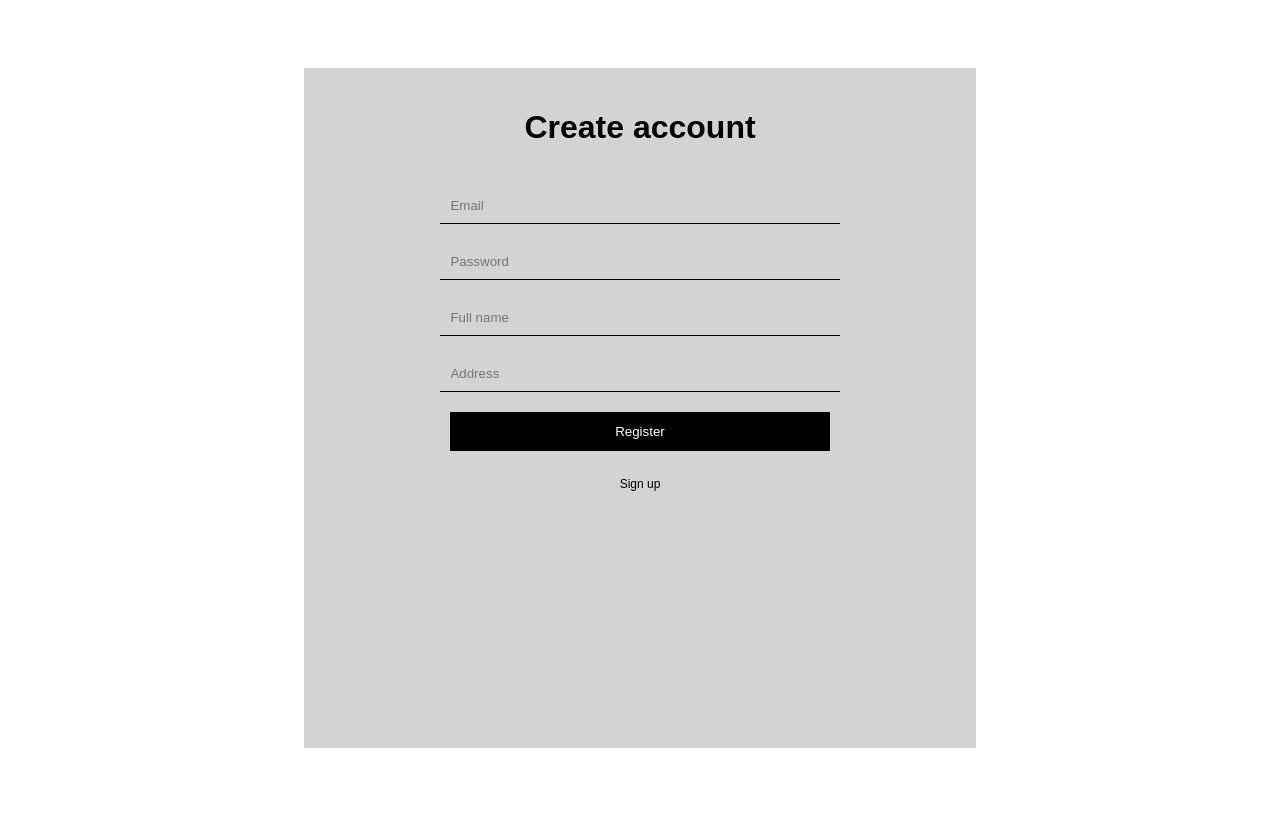
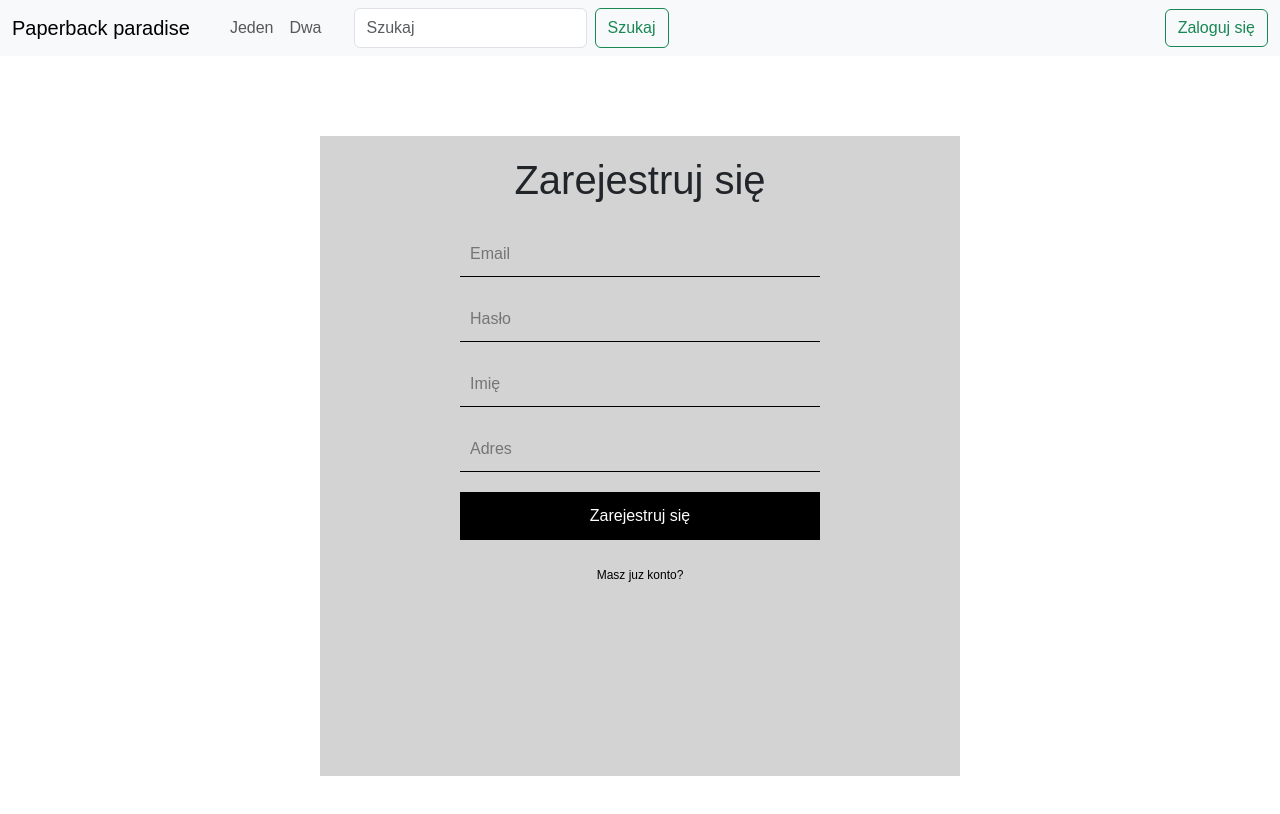
Before and after one commit to DariaOgd/bazodanowe, a React (Create React App) app in the folder client/: page /register in a window 1280 px wide. Shown: the top 814 px of the page. Built offline with nearby package versions, Linux system fonts and the light colour scheme.

Commit message:
Dodanie navbara, zmiany na język polski, zmiany w css (usunięcie centrowania tekstu globalnie), bootstrap, homepage

```diff
--- a/client/package.json
+++ b/client/package.json
@@ -8,7 +8,10 @@
     "@testing-library/react": "^13.4.0",
     "@testing-library/user-event": "^13.5.0",
     "axios": "^1.6.8",
+    "bootstrap": "^5.3.3",
+    "detect-port-alt": "^1.1.6",
     "react": "^18.2.0",
+    "react-bootstrap": "^2.10.2",
     "react-dom": "^18.2.0",
     "react-router-dom": "^6.22.3",
     "react-scripts": "5.0.1",
--- a/client/src/App.css
+++ b/client/src/App.css
@@ -1,7 +1,3 @@
-.App {
-  text-align: center;
-}
-
 .App-logo {
   height: 40vmin;
   pointer-events: none;
--- a/client/src/App.js
+++ b/client/src/App.js
@@ -2,20 +2,26 @@ import './App.css';
 import Login from './pages/login/Login';
 import { BrowserRouter, Routes, Route } from 'react-router-dom';
 import Register from './pages/register/Register';
+import Home from './pages/home/Home';
+import 'bootstrap/dist/css/bootstrap.min.css';
+
 import {
   QueryClient,
   QueryClientProvider,
 } from "@tanstack/react-query";
+import NavbarDefault from './components/navbar/NavbarDefault';
 
 const queryClient = new QueryClient(); // Create the QueryClient instance
 
 function App() {
   return (
+    <>
     <div className="App">
       <QueryClientProvider client={queryClient}>
         <BrowserRouter> {/* Wrap your app with BrowserRouter */}
+          <NavbarDefault />
           <Routes>
-
+            <Route path="/" element={<Home />} />
             <Route path="/login" element={<Login />} />
             <Route path="/register" element={<Register />} />  {/* Your existing Login component */}
 {/* Your existing Login component */}
@@ -23,6 +29,7 @@ function App() {
         </BrowserRouter>
       </QueryClientProvider>
     </div>
+    </>
   );
 }
 
--- /dev/null
+++ b/client/src/components/navbar/NavbarDefault.jsx
@@ -0,0 +1,65 @@
+import React, { useState } from "react";
+import "./Navbar.scss";
+import { useNavigate } from "react-router-dom";
+import Button from 'react-bootstrap/Button';
+import Container from 'react-bootstrap/Container';
+import Form from 'react-bootstrap/Form';
+import Nav from 'react-bootstrap/Nav';
+import Navbar from 'react-bootstrap/Navbar';
+import newRequest from "../../utils/newRequest";
+
+
+function NavbarDefault() {
+
+  const currentUser = JSON.parse(localStorage.getItem("currentUser"));
+
+  const navigate = useNavigate();
+
+  const handleLogout = async () => {
+    try {
+      await newRequest.post("/auth/logout");
+      localStorage.setItem("currentUser", null);
+      navigate("/");
+    } catch (err) {
+      console.log(err);
+    }
+  };
+
+    return (
+      <Navbar expand="lg" className="bg-body-tertiary">
+      <Container fluid>
+        <Navbar.Brand href="#">Paperback paradise</Navbar.Brand>
+        <Navbar.Toggle aria-controls="navbarScroll" />
+        <Navbar.Collapse id="navbarScroll">
+          <Nav
+            className="me-auto ms-3"
+            style={{ maxHeight: '100px' }}
+            navbarScroll
+          >
+            <Nav.Link href="#action1">Jeden</Nav.Link>
+            <Nav.Link href="#action2">Dwa</Nav.Link>
+            <Form className="d-flex ms-4">
+            <Form.Control
+              type="search"
+              placeholder="Szukaj"
+              className="me-2"
+              aria-label="Szukaj"
+            />
+            <Button variant="outline-success">Szukaj</Button>
+          </Form>
+          </Nav>
+          {currentUser ? (
+            <>
+            <span>{currentUser?.name}</span>
+            <Button variant="outline-danger ms-4" onClick={handleLogout}>Wyloguj się</Button>
+            </>
+          ) : (
+            <Button variant="outline-success" href="/login">Zaloguj się</Button>
+          )}
+        </Navbar.Collapse>
+      </Container>
+    </Navbar>
+    )
+}
+
+export default NavbarDefault;
--- /dev/null
+++ b/client/src/pages/home/Home.jsx
@@ -0,0 +1,12 @@
+import React, { useState } from "react";
+import "./Home.scss";
+import { useNavigate } from "react-router-dom";
+
+function Home() {
+
+    return (
+    <div></div>
+    )
+}
+
+export default Home;
--- a/client/src/pages/login/Login.jsx
+++ b/client/src/pages/login/Login.jsx
@@ -24,7 +24,7 @@ function Login() {
   return (
     <div className="login">
       <form onSubmit={handleSubmit}>
-        <h1>Sign in</h1>
+        <h1>Zaloguj się</h1>
         <label htmlFor=""></label>
         <input
           name="Email"
@@ -36,13 +36,13 @@ function Login() {
         <label htmlFor=""></label>
         <input
           name="password"
-          placeholder="password"
+          placeholder="Hasło"
           type="password"
           onChange={(e) => setPassword(e.target.value)}
         />
-        <button type="submit">Login</button>
+        <button type="submit">Zaloguj się</button>
         {error && error}
-        <a href="/register">Dont have account?</a>
+        <a href="/register">Nie masz konta?</a>
 
       </form>
     </div>
--- a/client/src/pages/register/Register.jsx
+++ b/client/src/pages/register/Register.jsx
@@ -35,17 +35,17 @@ function Register(){
   return (
     <div className="register">
       <form onSubmit={handleSubmit}>
-        <h1>Create account</h1>
+        <h1>Zarejestruj się</h1>
         <label htmlFor="email"></label>
         <input type="text" name="email" value={user.email} onChange={handleChange} placeholder='Email'/>
         <label htmlFor="password"></label>
-        <input type="password" name="password" value={user.password} onChange={handleChange} placeholder='Password'/>
+        <input type="password" name="password" value={user.password} onChange={handleChange} placeholder='Hasło'/>
         <label htmlFor="name"></label>
-        <input type="text" name="name" value={user.name} onChange={handleChange} placeholder='Full name' />
+        <input type="text" name="name" value={user.name} onChange={handleChange} placeholder='Imię' />
         <label htmlFor="address"></label>
-        <input type="text" name="address" value={user.address} onChange={handleChange} placeholder='Address' />
-        <button type="submit">Register</button>
-        <a href="/login">Sign up</a>
+        <input type="text" name="address" value={user.address} onChange={handleChange} placeholder='Adres' />
+        <button type="submit">Zarejestruj się</button>
+        <a href="/login">Masz juz konto?</a>
       </form>
     </div>
   )
```
Also changed, not shown: client/src/components/navbar/Navbar.scss (added), client/src/pages/home/Home.scss (added), 2 other files (tests, documents, lock files or other folders).
